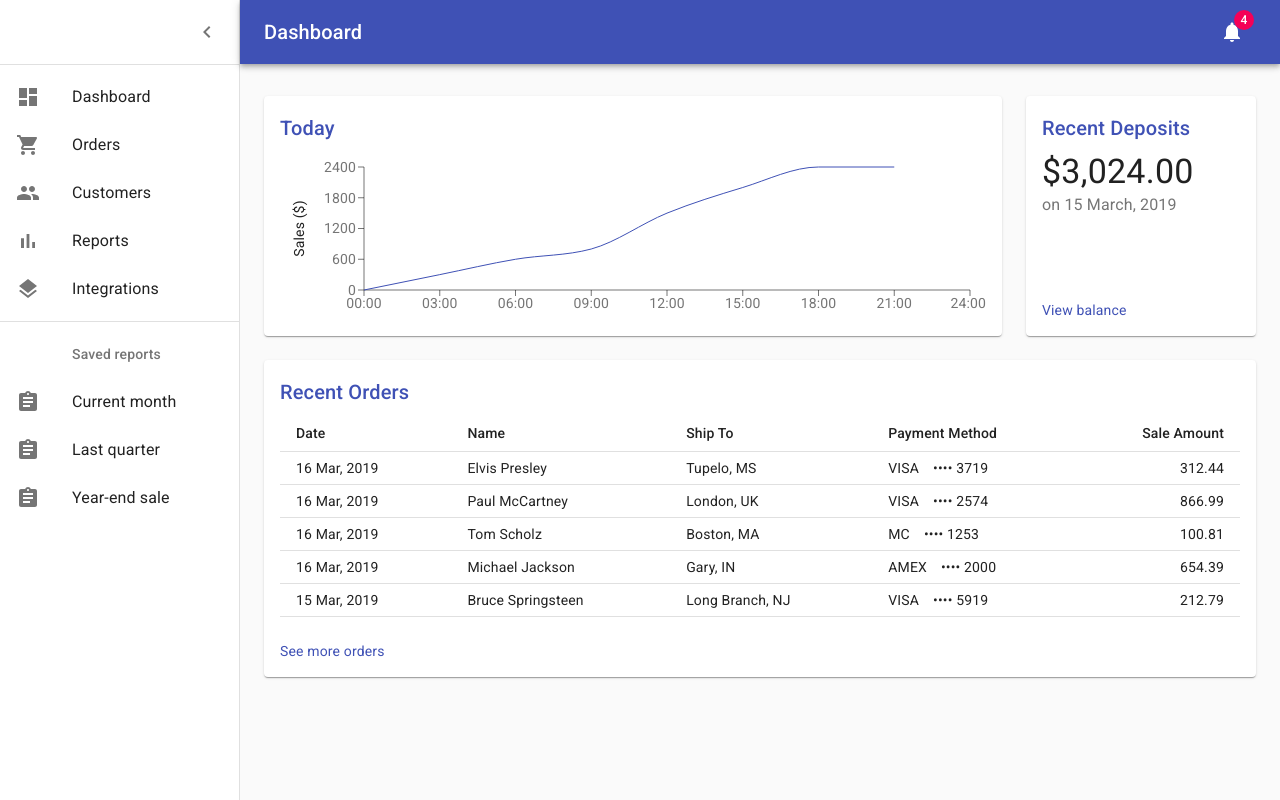
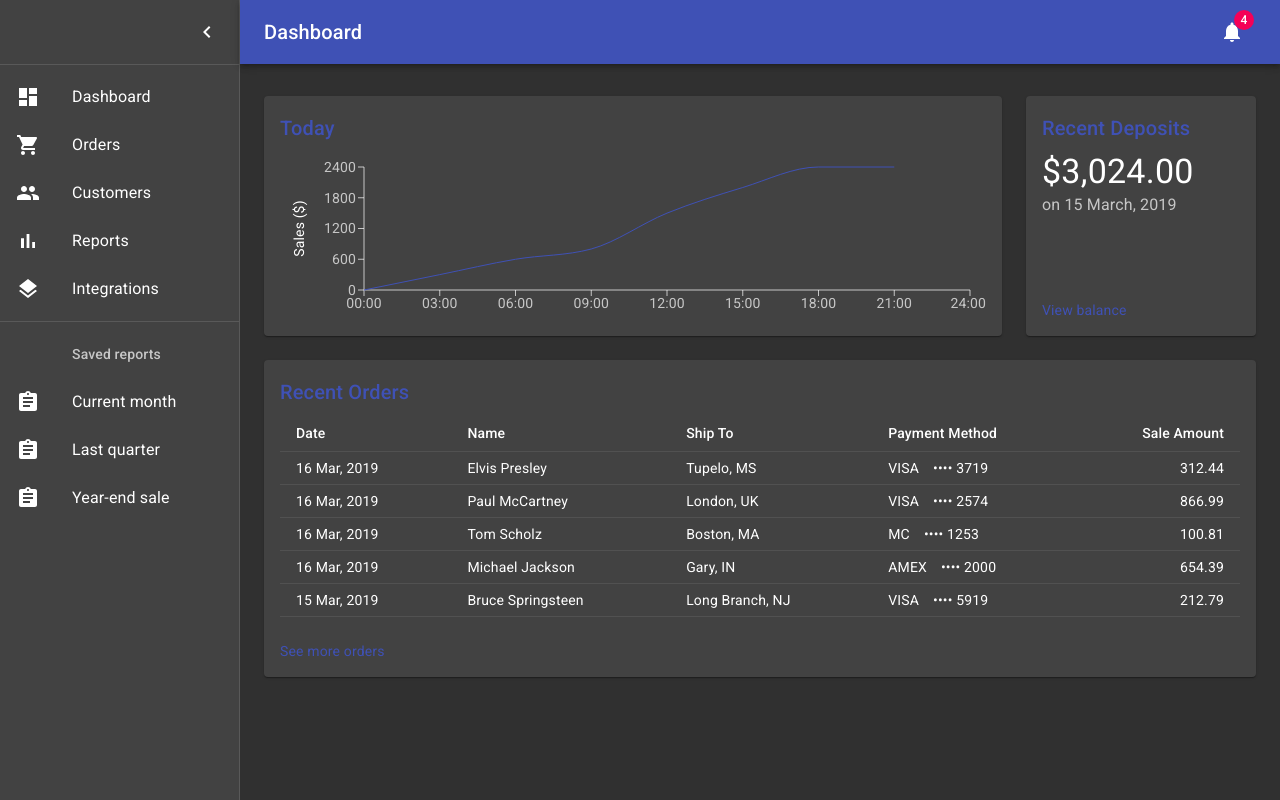
Before and after one commit to giulioz/speedy_blockchain, a React (Create React App) app in the folder packages/frontend/: page / in a window 1280 px wide. Built offline with nearby package versions, Linux system fonts and the light colour scheme.

Commit message:
Refactor of MUI example

```diff
--- a/packages/frontend/package.json
+++ b/packages/frontend/package.json
@@ -16,12 +16,14 @@
     "@material-ui/icons": "^4.9.1",
     "react": "^16.13.0",
     "react-dom": "^16.13.0",
+    "react-router-dom": "^5.1.2",
     "react-scripts": "^3.4.0",
     "recharts": "^2.0.0-beta.1"
   },
   "devDependencies": {
     "@types/react": "^16.9.23",
-    "@types/react-dom": "^16.9.5"
+    "@types/react-dom": "^16.9.5",
+    "@types/react-router-dom": "^5.1.3"
   },
   "browserslist": {
     "production": [
--- a/packages/frontend/src/index.tsx
+++ b/packages/frontend/src/index.tsx
@@ -1,5 +1,8 @@
 import React from "react";
 import ReactDOM from "react-dom";
+import { BrowserRouter as Router, Switch, Route } from "react-router-dom";
+import { MuiThemeProvider, createMuiTheme } from "@material-ui/core";
+
 import clsx from "clsx";
 import { makeStyles } from "@material-ui/core/styles";
 import CssBaseline from "@material-ui/core/CssBaseline";
@@ -11,16 +14,14 @@ import Typography from "@material-ui/core/Typography";
 import Divider from "@material-ui/core/Divider";
 import IconButton from "@material-ui/core/IconButton";
 import Badge from "@material-ui/core/Badge";
-import Container from "@material-ui/core/Container";
-import Grid from "@material-ui/core/Grid";
-import Paper from "@material-ui/core/Paper";
 import MenuIcon from "@material-ui/icons/Menu";
 import ChevronLeftIcon from "@material-ui/icons/ChevronLeft";
 import NotificationsIcon from "@material-ui/icons/Notifications";
-import Chart from "./Chart";
-import Deposits from "./Deposits";
-import Orders from "./Orders";
 import { mainListItems, secondaryListItems } from "./menuItems";
+
+import Index from "./pages/Index";
+
+const theme = createMuiTheme({ palette: { type: "dark" } });
 
 const drawerWidth = 240;
 
@@ -81,29 +82,10 @@ const useStyles = makeStyles(theme => ({
     [theme.breakpoints.up("sm")]: {
       width: theme.spacing(9)
     }
-  },
-  appBarSpacer: theme.mixins.toolbar,
-  content: {
-    flexGrow: 1,
-    height: "100vh",
-    overflow: "auto"
-  },
-  container: {
-    paddingTop: theme.spacing(4),
-    paddingBottom: theme.spacing(4)
-  },
-  paper: {
-    padding: theme.spacing(2),
-    display: "flex",
-    overflow: "auto",
-    flexDirection: "column"
-  },
-  fixedHeight: {
-    height: 240
   }
 }));
 
-export default function App() {
+function Layout({ children }) {
   const classes = useStyles();
   const [open, setOpen] = React.useState(true);
   const handleDrawerOpen = () => {
@@ -112,7 +94,6 @@ export default function App() {
   const handleDrawerClose = () => {
     setOpen(false);
   };
-  const fixedHeightPaper = clsx(classes.paper, classes.fixedHeight);
 
   return (
     <div className={classes.root}>
@@ -167,33 +148,25 @@ export default function App() {
         <Divider />
         <List>{secondaryListItems}</List>
       </Drawer>
-      <main className={classes.content}>
-        <div className={classes.appBarSpacer} />
-        <Container maxWidth="lg" className={classes.container}>
-          <Grid container spacing={3}>
-            {/* Chart */}
-            <Grid item xs={12} md={8} lg={9}>
-              <Paper className={fixedHeightPaper}>
-                <Chart />
-              </Paper>
-            </Grid>
-            {/* Recent Deposits */}
-            <Grid item xs={12} md={4} lg={3}>
-              <Paper className={fixedHeightPaper}>
-                <Deposits />
-              </Paper>
-            </Grid>
-            {/* Recent Orders */}
-            <Grid item xs={12}>
-              <Paper className={classes.paper}>
-                <Orders />
-              </Paper>
-            </Grid>
-          </Grid>
-        </Container>
-      </main>
+      {children}
     </div>
   );
 }
 
+function App() {
+  return (
+    <MuiThemeProvider theme={theme}>
+      <Router>
+        <Layout>
+          <Switch>
+            <Route path="/">
+              <Index />
+            </Route>
+          </Switch>
+        </Layout>
+      </Router>
+    </MuiThemeProvider>
+  );
+}
+
 ReactDOM.render(<App />, document.getElementById("root"));
--- /dev/null
+++ b/packages/frontend/src/pages/Index.tsx
@@ -0,0 +1,61 @@
+import React from "react";
+import clsx from "clsx";
+import { makeStyles } from "@material-ui/core/styles";
+import Container from "@material-ui/core/Container";
+import Grid from "@material-ui/core/Grid";
+import Paper from "@material-ui/core/Paper";
+import Chart from "../components/Chart";
+import Deposits from "../components/Deposits";
+import Orders from "../components/Orders";
+
+const useStyles = makeStyles(theme => ({
+  appBarSpacer: theme.mixins.toolbar,
+  content: {
+    flexGrow: 1,
+    height: "100vh",
+    overflow: "auto"
+  },
+  container: {
+    paddingTop: theme.spacing(4),
+    paddingBottom: theme.spacing(4)
+  },
+  paper: {
+    padding: theme.spacing(2),
+    display: "flex",
+    overflow: "auto",
+    flexDirection: "column"
+  },
+  fixedHeight: {
+    height: 240
+  }
+}));
+
+export default function Index() {
+  const classes = useStyles();
+  const fixedHeightPaper = clsx(classes.paper, classes.fixedHeight);
+
+  return (
+    <main className={classes.content}>
+      <div className={classes.appBarSpacer} />
+      <Container maxWidth="lg" className={classes.container}>
+        <Grid container spacing={3}>
+          <Grid item xs={12} md={8} lg={9}>
+            <Paper className={fixedHeightPaper}>
+              <Chart />
+            </Paper>
+          </Grid>
+          <Grid item xs={12} md={4} lg={3}>
+            <Paper className={fixedHeightPaper}>
+              <Deposits />
+            </Paper>
+          </Grid>
+          <Grid item xs={12}>
+            <Paper className={classes.paper}>
+              <Orders />
+            </Paper>
+          </Grid>
+        </Grid>
+      </Container>
+    </main>
+  );
+}
```
Also changed, not shown: packages/frontend/src/components/Chart.tsx (renamed from packages/frontend/src/Chart.tsx), packages/frontend/src/components/Deposits.tsx (renamed from packages/frontend/src/Deposits.tsx), packages/frontend/src/components/Orders.tsx (renamed from packages/frontend/src/Orders.tsx), packages/frontend/src/components/Title.tsx (renamed from packages/frontend/src/Title.tsx), 1 other file (tests, documents, lock files or other folders).
